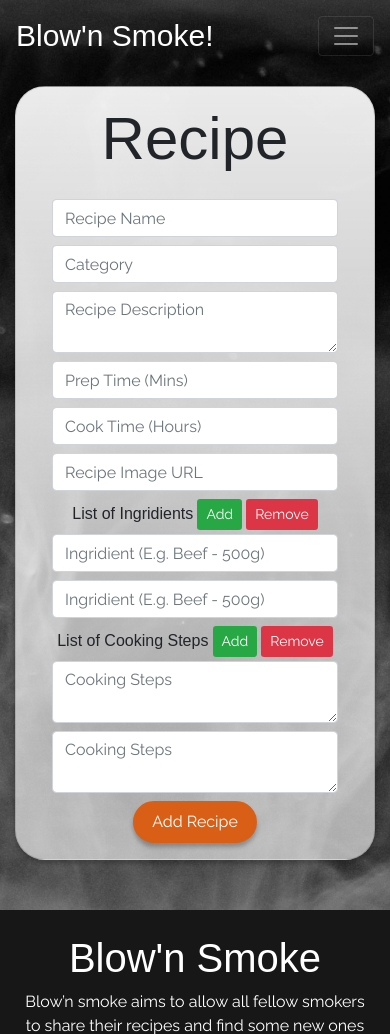
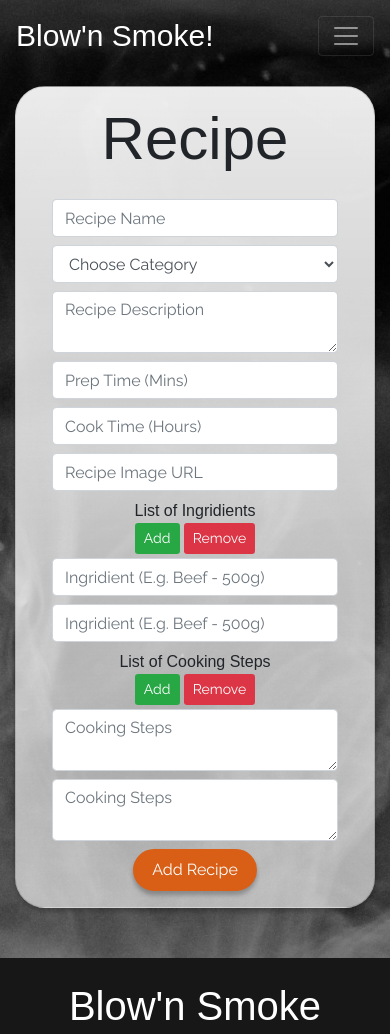
Before and after one commit to Code-Institute-Submissions/Tmuat-Blowin-Smoke_MarResub, a Flask app: page /add-recipe/ in a window 390 px wide. Shown: the top 1034 px of the page. Run offline with Flask 2, Linux system fonts and the light colour scheme; the visitor is signed in with stand-in values (Sample User, id 1); some libraries are stand-ins or nearby versions; some web fonts are replaced.

Commit message:
Styling change for buttons on small screens and smaller

```diff
--- a/templates/add-recipe.html
+++ b/templates/add-recipe.html
@@ -18,30 +18,34 @@
                                     <!-- Recipe Name -->
                                     <div class="col-12 col-md-10 mx-auto mb-2">
                                         <input id="recipename" name="recipename" type="text" placeholder="Recipe Name"
-                                            class="form-control custom-input valid-border" autocomplete="nope" required>
+                                            class="form-control custom-input" autocomplete="nope" required>
                                     </div>
                                     <!-- Category Name -->
                                     <div class="col-12 col-md-10 mx-auto mb-2">
-                                        <input id="category" name="category" type="text" placeholder="Category"
-                                            class="form-control custom-input valid-border" autocomplete="nope" required>
+                                        <select id="category" name="category" class="form-control custom-input" required>
+                                            <option value="" disabled selected>Choose Category</option>
+                                            {% for category in categories %}
+                                                <option value="{{ category.category }}">{{ category.category|title }}</option>
+                                            {% endfor %}
+                                        </select>
                                     </div>
                                     <!-- Recipe Description -->
                                     <div class="col-12 col-md-10 mx-auto mb-2">
                                         <textarea id="recipedesc" name="recipedesc" type="text" placeholder="Recipe Description"
-                                            class="form-control custom-input valid-border" autocomplete="nope" max="250" required></textarea>
+                                            class="form-control custom-input" autocomplete="nope" max="250" required></textarea>
                                     </div>
                                     <div class=" col-12 col-md-10 mx-auto">
                                         <div class="row">
                                             <!-- Prep Time -->
                                             <div class="col-12 col-md-6 mb-2">
                                                 <input id="preptime" name="preptime" type="number" placeholder="Prep Time (Mins)"
-                                                    class="form-control custom-input valid-border" autocomplete="nope" required
+                                                    class="form-control custom-input" autocomplete="nope" required
                                                     min="1" max="240">
                                             </div>
                                             <!-- Cook Time -->
                                             <div class="col-12 col-md-6 mb-2">
                                                 <input id="cooktime" name="cooktime" type="number" placeholder="Cook Time (Hours)"
-                                                    class="form-control custom-input valid-border" autocomplete="nope" require
+                                                    class="form-control custom-input" autocomplete="nope" require
                                                     min="0" max="24" step=".1">
                                             </div>
                                         </div>
@@ -49,7 +53,7 @@
                                     <!-- Recipe URL -->
                                     <div class="col-12 col-md-10 mx-auto mb-2">
                                         <input id="imageurl" name="imageurl" type="url" placeholder="Recipe Image URL"
-                                            class="form-control custom-input valid-border" autocomplete="nope" required>
+                                            class="form-control custom-input" autocomplete="nope" required>
                                     </div>
                                     <!-- Ingridients -->
                                     <div class="col-12 col-md-10 mx-auto">
@@ -57,16 +61,18 @@
                                             <input type="hidden" value="2" id="total_ing_input" name="total_ing_input">
                                             <div class="col-12 mb-1">
                                                 <label for="ingridients1" class="title-font mb-0">List of Ingridients</label>
-                                                <button type="button" class="btn bg-success btn-sm text-white add-ing">Add</button>
-                                                <button type="button" class="btn bg-danger btn-sm text-white remove-ing">Remove</button>
+                                                <div class="d-block d-sm-inline-block">
+                                                    <button type="button" class="btn bg-success btn-sm text-white add-ing">Add</button>
+                                                    <button type="button" class="btn bg-danger btn-sm text-white remove-ing">Remove</button>
+                                                </div>
                                             </div>
                                             <div class="col-12 col-md-6 mb-2">
                                                 <input id="ingridients1" name="ingridients1" type="text" placeholder="Ingridient (E.g. Beef - 500g)"
-                                                class="form-control custom-input valid-border" autocomplete="nope" required>
+                                                class="form-control custom-input" autocomplete="nope" required>
                                             </div>
                                             <div class="col-12 col-md-6 mb-2">
                                                 <input id="ingridients2" name="ingridients2" type="text" placeholder="Ingridient (E.g. Beef - 500g)"
-                                                class="form-control custom-input valid-border" autocomplete="nope" required>
+                                                class="form-control custom-input" autocomplete="nope" required>
                                             </div>
                                         </div>
                                     </div>
@@ -76,16 +82,18 @@
                                             <input type="hidden" value="2" id="total_steps_input" name="total_steps_input">
                                             <div class="col-12 mb-1">
                                                 <label for="steps1" class="title-font mb-0">List of Cooking Steps</label>
-                                                <button type="button" class="btn bg-success btn-sm text-white add-steps">Add</button>
-                                                <button type="button" class="btn bg-danger btn-sm text-white remove-steps">Remove</button>
+                                                <div class="d-block d-sm-inline-block">
+                                                    <button type="button" class="btn bg-success btn-sm text-white add-steps">Add</button>
+                                                    <button type="button" class="btn bg-danger btn-sm text-white remove-steps">Remove</button>
+                                                </div>
                                             </div>
                                             <div class="col-12 col-md-6 mb-2">
                                                 <textarea id="steps1" name="steps1" type="text" placeholder="Cooking Steps"
-                                                class="form-control custom-input valid-border" autocomplete="nope" required></textarea>
+                                                class="form-control custom-input" autocomplete="nope" required></textarea>
                                             </div>
                                             <div class="col-12 col-md-6 mb-2">
                                                 <textarea id="steps2" name="steps2" type="text" placeholder="Cooking Steps"
-                                                class="form-control custom-input valid-border" autocomplete="nope" required></textarea>
+                                                class="form-control custom-input" autocomplete="nope" required></textarea>
                                             </div>
                                         </div>
                                     </div>
```
